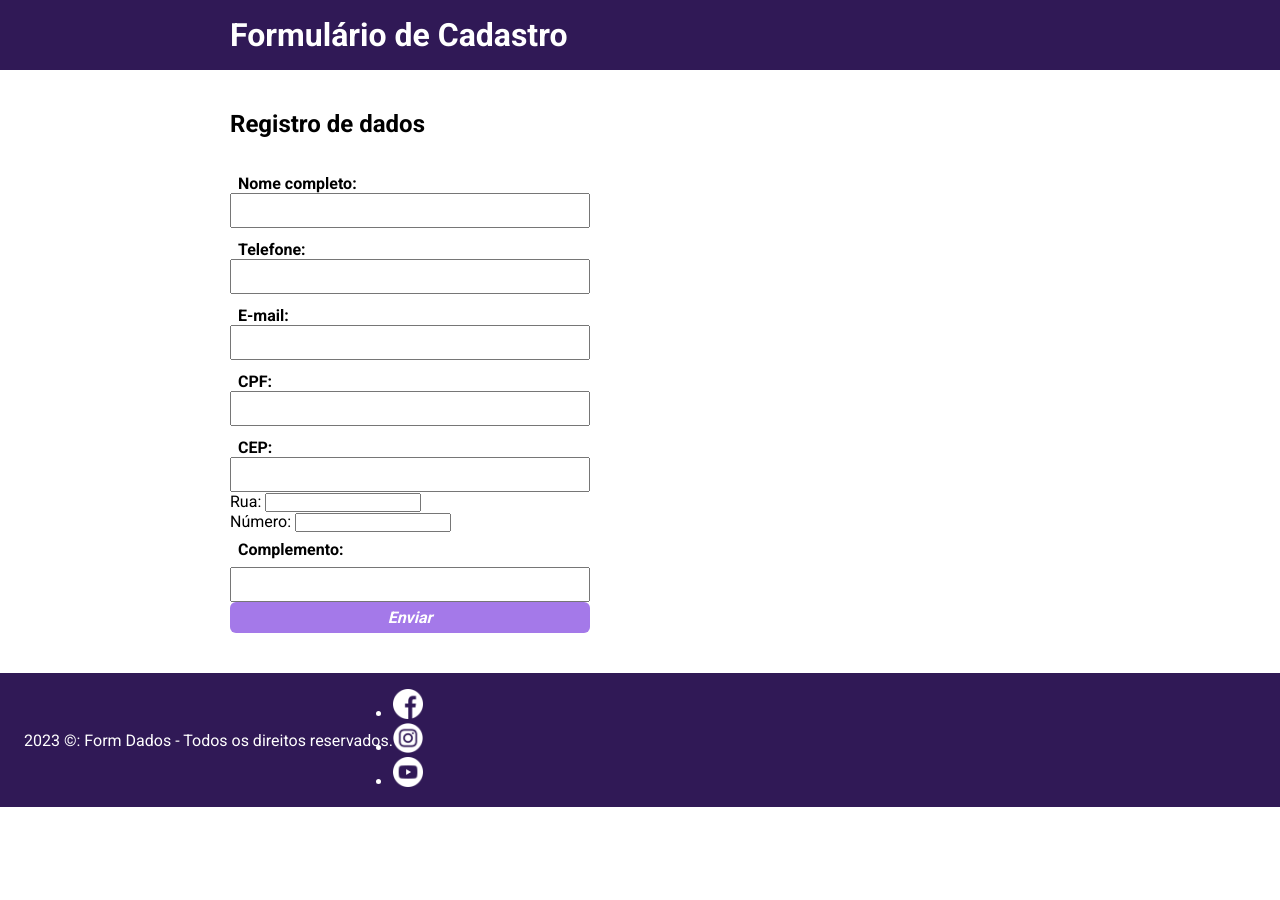
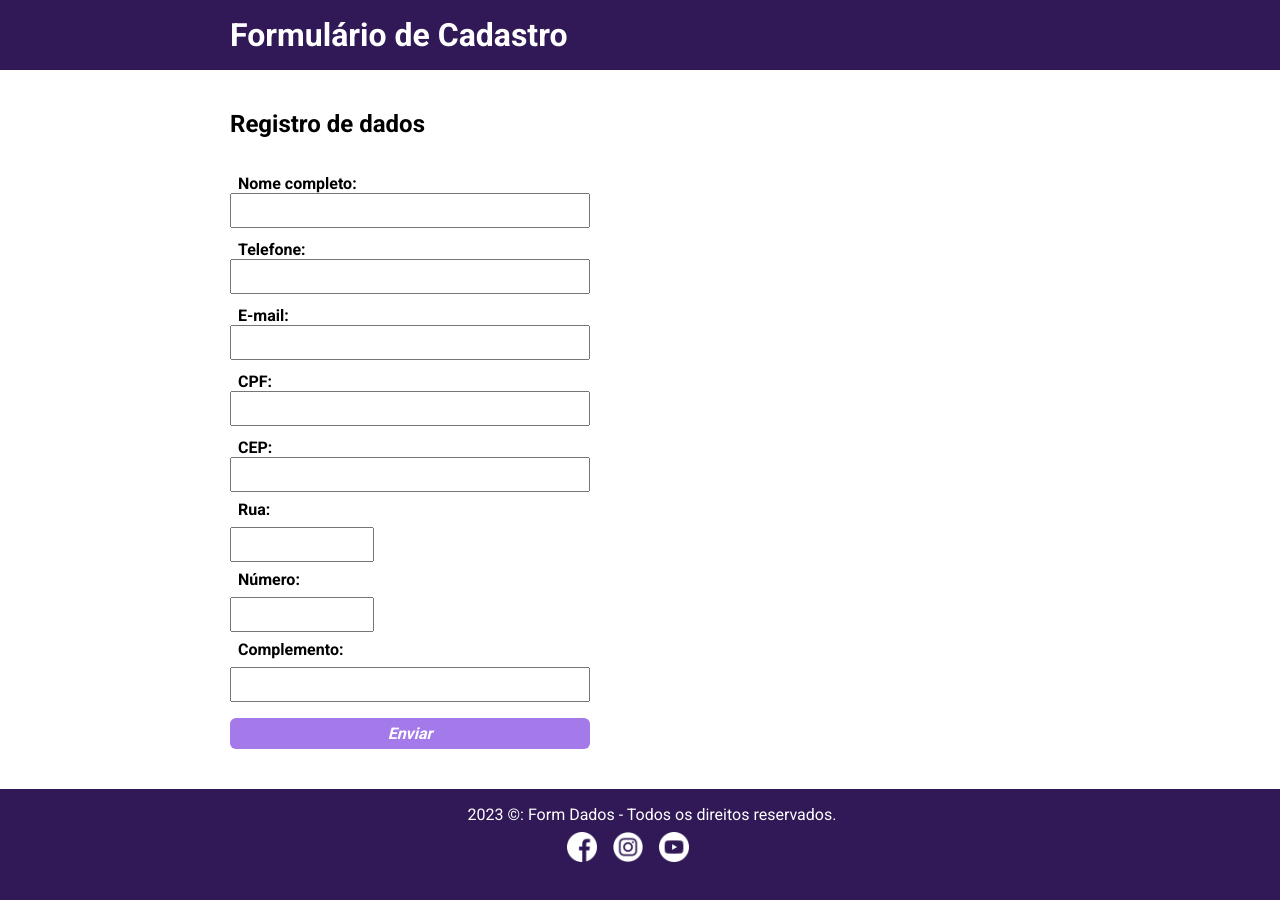
Before and after one commit to zrafaelagomes/exercicio_plugins_jquery, a plain HTML site: page index.html in a window 1280 px wide. Before the commit the page ends 807 px from the top, so only its background shows below. Drawn offline with nearby package versions, Linux system fonts and the light colour scheme.

Commit message:
Update main.css

```diff
--- a/main.css
+++ b/main.css
@@ -15,18 +15,14 @@
     padding: 8px;
 }
 
-.form textarea {
-    resize: none;
-    height: 120px;
-}
-
-.form-extra label,
-.form-extra input,
-.form-extra textarea {
+.form-row label,
+.form-row input,
+.form-row textarea {
     display: flex;
     font-weight: bold;
     width: 40%;
     padding: 8px;
+    gap: 16px;
 }
 
 .form-extra-extra label,
@@ -78,6 +74,7 @@ button {
     font-style: italic;
     cursor: pointer;
     border-radius: 6px;
+    margin-top: 16px;
 }
 
 form {
@@ -90,13 +87,21 @@ footer img {
 
 p {
     padding-left: 24px;
+    display: flex;
+    flex-direction: row;
+    height: 100%;
+    justify-content: space-around;
 }
-
 .form {
     padding-top: 12px;
 }
 
-.container-flex {
+ul {
     display: flex;
-    align-items: center;
+    gap: 16px;
+    list-style: none;
+    margin-top: 8px;
+    padding-bottom: 20px;
+    padding-right: 24px;
+    justify-content: center;
 }
```
